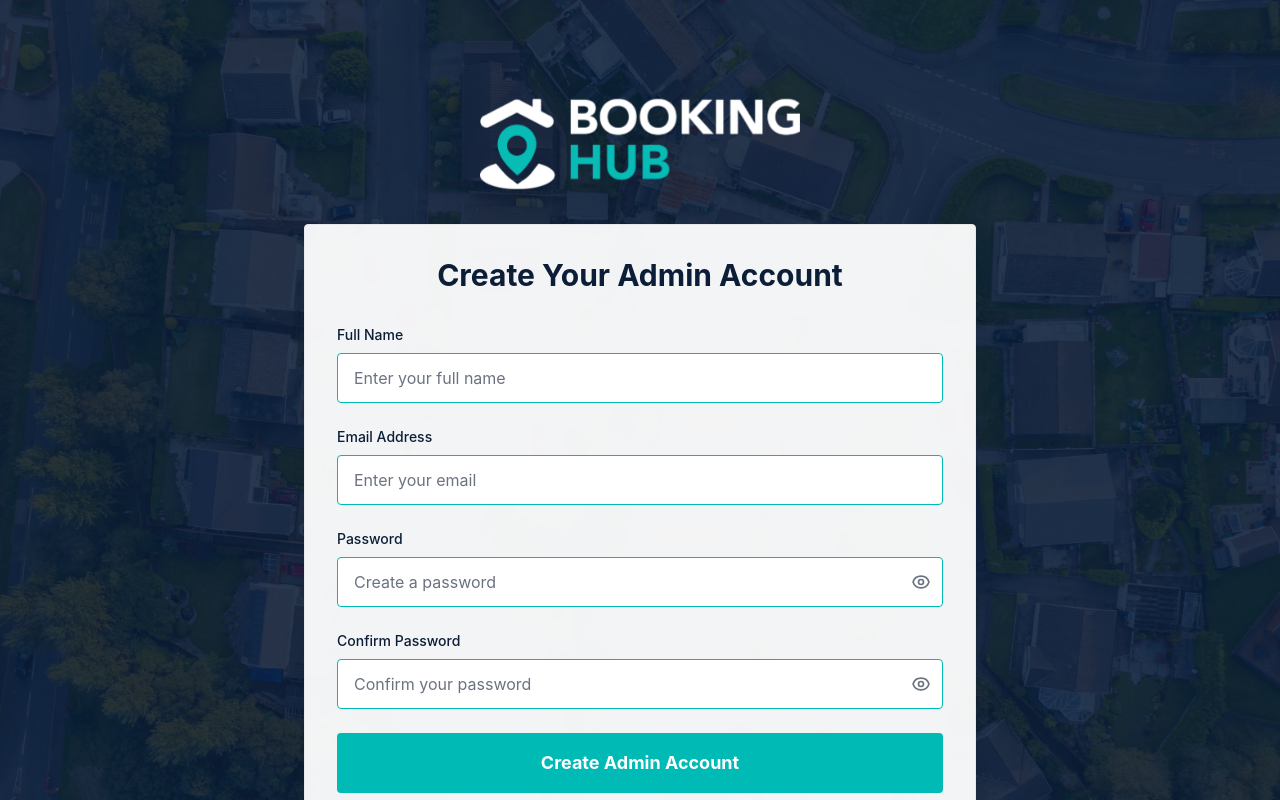
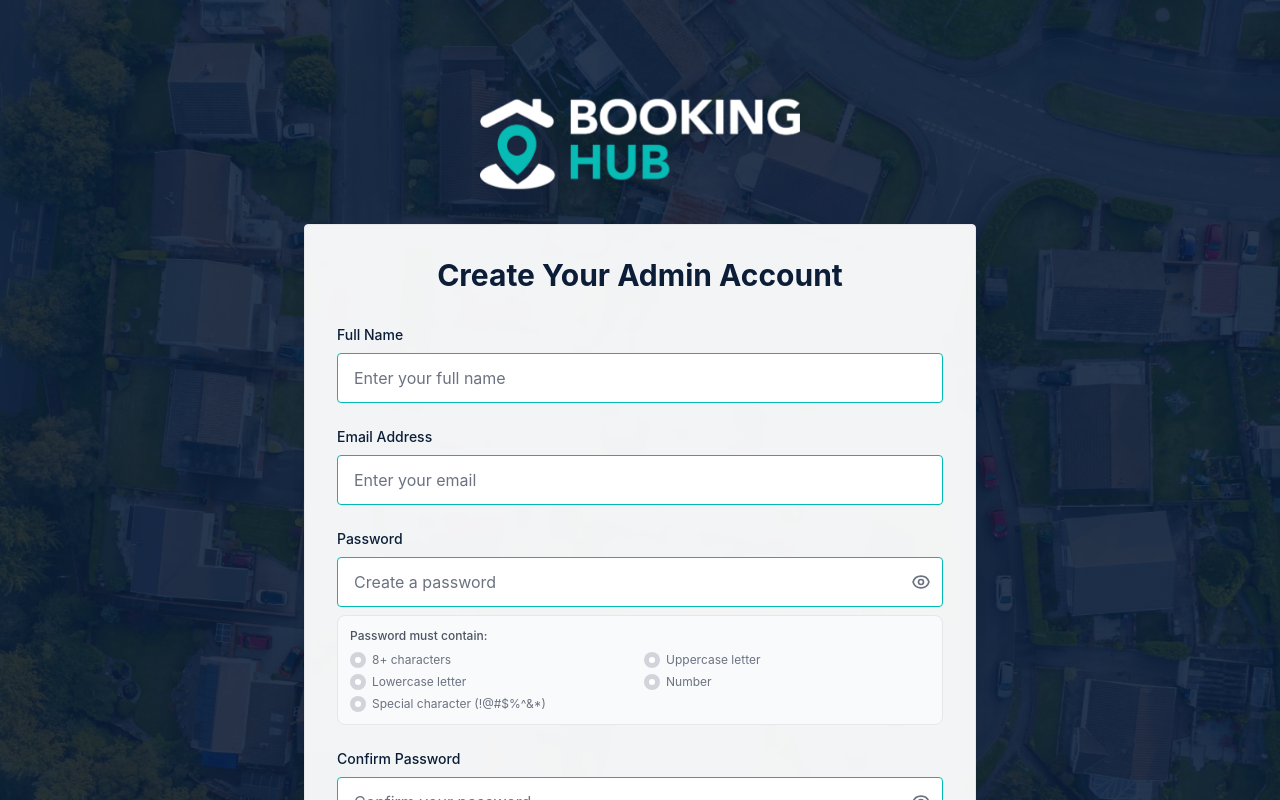
Before and after one commit to mhkhan01/admin-frontend, a Next.js app: page /auth/signup in a window 1280 px wide. Shown: the top 800 px of the page. Built offline with nearby package versions, Linux system fonts and the light colour scheme.

Commit message:
24/01/26 12:17am

```diff
--- a/src/app/auth/signup/page.tsx
+++ b/src/app/auth/signup/page.tsx
@@ -11,7 +11,12 @@ import { z } from 'zod';
 const signupSchema = z.object({
   fullName: z.string().min(2, 'Full name must be at least 2 characters'),
   email: z.string().email('Please enter a valid email address'),
-  password: z.string().min(6, 'Password must be at least 6 characters'),
+  password: z.string()
+    .min(8, 'Password must be at least 8 characters')
+    .regex(/[A-Z]/, 'Password must contain at least one uppercase letter')
+    .regex(/[a-z]/, 'Password must contain at least one lowercase letter')
+    .regex(/[0-9]/, 'Password must contain at least one number')
+    .regex(/[^A-Za-z0-9]/, 'Password must contain at least one special character'),
   confirmPassword: z.string(),
   role: z.string(),
 }).refine((data) => data.password === data.confirmPassword, {
@@ -33,9 +38,13 @@ export default function AdminSignupPage() {
     register,
     handleSubmit,
     formState: { errors },
+    watch,
   } = useForm<SignupForm>({
     resolver: zodResolver(signupSchema),
   });
+
+  // Watch password for real-time criteria validation
+  const passwordValue = watch('password', '');
 
   const onSubmit = async (data: SignupForm) => {
     setLoading(true);
@@ -233,6 +242,93 @@ export default function AdminSignupPage() {
                   )}
                 </button>
               </div>
+
+              {/* Password Criteria Checklist */}
+              <div className="mt-2 p-2.5 sm:p-3 bg-gray-50 rounded-lg border border-gray-200">
+                <p className="text-[10px] sm:text-xs text-gray-600 mb-1.5 sm:mb-2 font-medium">Password must contain:</p>
+                <div className="grid grid-cols-2 gap-x-2 gap-y-1 sm:gap-y-1.5">
+                  {/* 8+ characters */}
+                  <div className="flex items-center gap-1.5">
+                    <span className={`flex-shrink-0 w-3.5 h-3.5 sm:w-4 sm:h-4 rounded-full flex items-center justify-center transition-colors duration-200 ${passwordValue.length >= 8 ? 'bg-green-500' : 'bg-gray-300'}`}>
+                      {passwordValue.length >= 8 ? (
+                        <svg className="w-2 h-2 sm:w-2.5 sm:h-2.5 text-white" fill="none" viewBox="0 0 24 24" stroke="currentColor" strokeWidth={3}>
+                          <path strokeLinecap="round" strokeLinejoin="round" d="M5 13l4 4L19 7" />
+                        </svg>
+                      ) : (
+                        <span className="w-1 h-1 sm:w-1.5 sm:h-1.5 bg-white rounded-full"></span>
+                      )}
+                    </span>
+                    <span className={`text-[10px] sm:text-xs transition-colors duration-200 ${passwordValue.length >= 8 ? 'text-green-700 font-medium' : 'text-gray-500'}`}>
+                      8+ characters
+                    </span>
+                  </div>
+
+                  {/* Uppercase letter */}
+                  <div className="flex items-center gap-1.5">
+                    <span className={`flex-shrink-0 w-3.5 h-3.5 sm:w-4 sm:h-4 rounded-full flex items-center justify-center transition-colors duration-200 ${/[A-Z]/.test(passwordValue) ? 'bg-green-500' : 'bg-gray-300'}`}>
+                      {/[A-Z]/.test(passwordValue) ? (
+                        <svg className="w-2 h-2 sm:w-2.5 sm:h-2.5 text-white" fill="none" viewBox="0 0 24 24" stroke="currentColor" strokeWidth={3}>
+                          <path strokeLinecap="round" strokeLinejoin="round" d="M5 13l4 4L19 7" />
+                        </svg>
+                      ) : (
+                        <span className="w-1 h-1 sm:w-1.5 sm:h-1.5 bg-white rounded-full"></span>
+                      )}
+                    </span>
+                    <span className={`text-[10px] sm:text-xs transition-colors duration-200 ${/[A-Z]/.test(passwordValue) ? 'text-green-700 font-medium' : 'text-gray-500'}`}>
+                      Uppercase letter
+                    </span>
+                  </div>
+
+                  {/* Lowercase letter */}
+                  <div className="flex items-center gap-1.5">
+                    <span className={`flex-shrink-0 w-3.5 h-3.5 sm:w-4 sm:h-4 rounded-full flex items-center justify-center transition-colors duration-200 ${/[a-z]/.test(passwordValue) ? 'bg-green-500' : 'bg-gray-300'}`}>
+                      {/[a-z]/.test(passwordValue) ? (
+                        <svg className="w-2 h-2 sm:w-2.5 sm:h-2.5 text-white" fill="none" viewBox="0 0 24 24" stroke="currentColor" strokeWidth={3}>
+                          <path strokeLinecap="round" strokeLinejoin="round" d="M5 13l4 4L19 7" />
+                        </svg>
+                      ) : (
+                        <span className="w-1 h-1 sm:w-1.5 sm:h-1.5 bg-white rounded-full"></span>
+                      )}
+                    </span>
+                    <span className={`text-[10px] sm:text-xs transition-colors duration-200 ${/[a-z]/.test(passwordValue) ? 'text-green-700 font-medium' : 'text-gray-500'}`}>
+                      Lowercase letter
+                    </span>
+                  </div>
+
+                  {/* Number */}
+                  <div className="flex items-center gap-1.5">
+                    <span className={`flex-shrink-0 w-3.5 h-3.5 sm:w-4 sm:h-4 rounded-full flex items-center justify-center transition-colors duration-200 ${/[0-9]/.test(passwordValue) ? 'bg-green-500' : 'bg-gray-300'}`}>
+                      {/[0-9]/.test(passwordValue) ? (
+                        <svg className="w-2 h-2 sm:w-2.5 sm:h-2.5 text-white" fill="none" viewBox="0 0 24 24" stroke="currentColor" strokeWidth={3}>
+                          <path strokeLinecap="round" strokeLinejoin="round" d="M5 13l4 4L19 7" />
+                        </svg>
+                      ) : (
+                        <span className="w-1 h-1 sm:w-1.5 sm:h-1.5 bg-white rounded-full"></span>
+                      )}
+                    </span>
+                    <span className={`text-[10px] sm:text-xs transition-colors duration-200 ${/[0-9]/.test(passwordValue) ? 'text-green-700 font-medium' : 'text-gray-500'}`}>
+                      Number
+                    </span>
+                  </div>
+
+                  {/* Special character */}
+                  <div className="flex items-center gap-1.5 col-span-2">
+                    <span className={`flex-shrink-0 w-3.5 h-3.5 sm:w-4 sm:h-4 rounded-full flex items-center justify-center transition-colors duration-200 ${/[^A-Za-z0-9]/.test(passwordValue) ? 'bg-green-500' : 'bg-gray-300'}`}>
+                      {/[^A-Za-z0-9]/.test(passwordValue) ? (
+                        <svg className="w-2 h-2 sm:w-2.5 sm:h-2.5 text-white" fill="none" viewBox="0 0 24 24" stroke="currentColor" strokeWidth={3}>
+                          <path strokeLinecap="round" strokeLinejoin="round" d="M5 13l4 4L19 7" />
+                        </svg>
+                      ) : (
+                        <span className="w-1 h-1 sm:w-1.5 sm:h-1.5 bg-white rounded-full"></span>
+                      )}
+                    </span>
+                    <span className={`text-[10px] sm:text-xs transition-colors duration-200 ${/[^A-Za-z0-9]/.test(passwordValue) ? 'text-green-700 font-medium' : 'text-gray-500'}`}>
+                      Special character (!@#$%^&*)
+                    </span>
+                  </div>
+                </div>
+              </div>
+
               {errors.password && (
                 <p className="mt-1 text-xs sm:text-sm text-red-600">{errors.password.message}</p>
               )}
```
